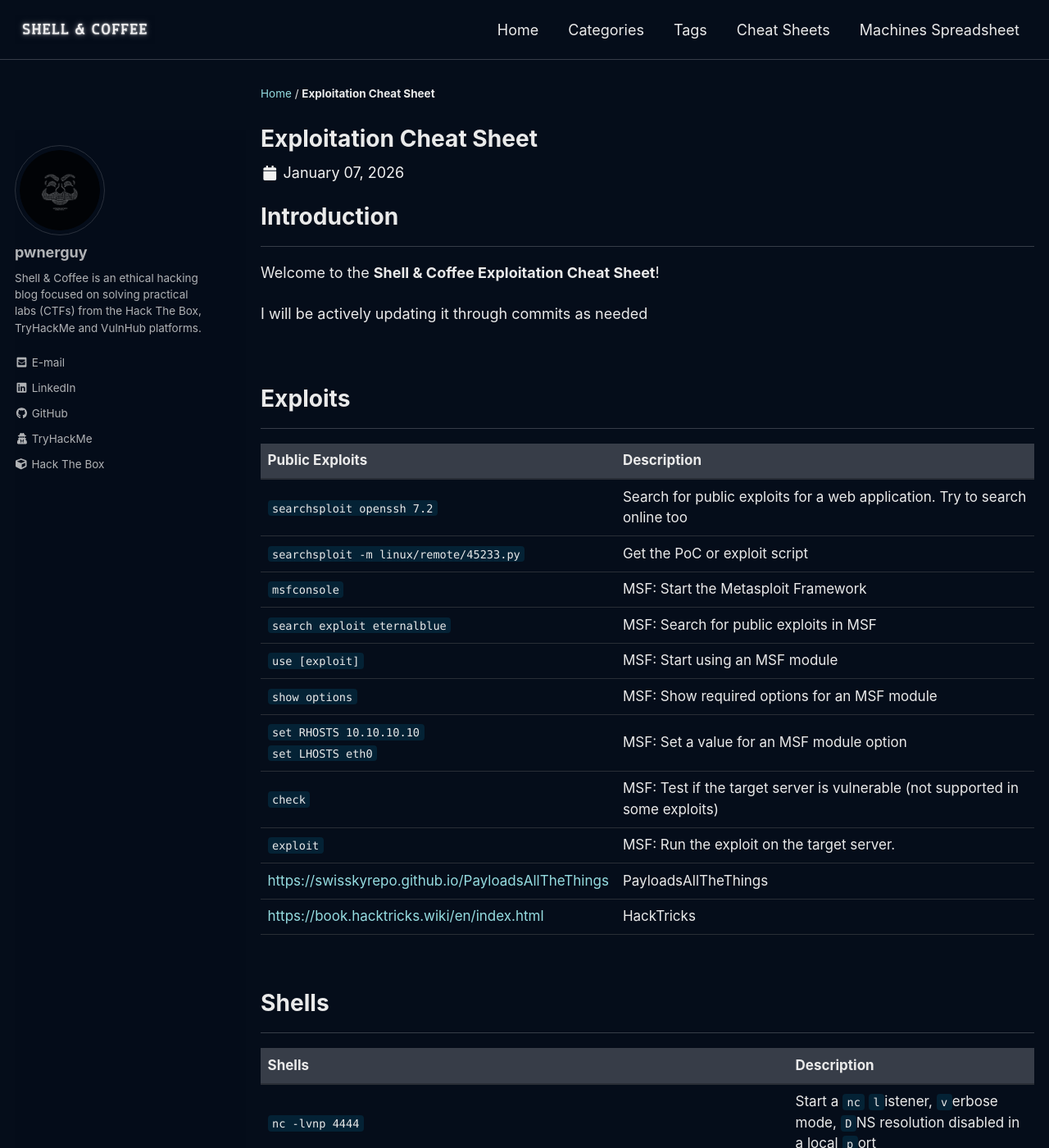
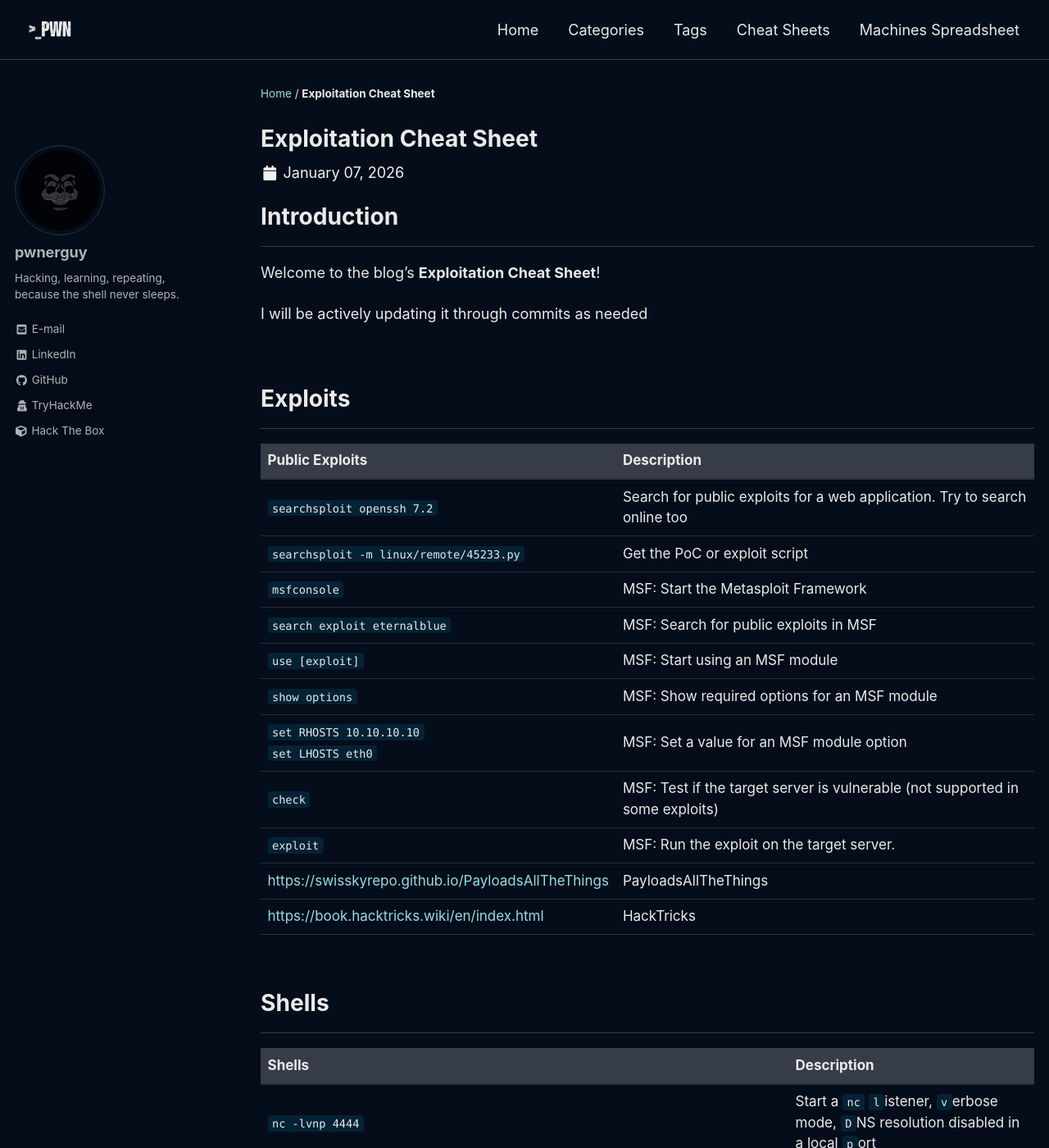
Before and after one commit to pwnerguy/pwnerguy.github.io, a Jekyll site: the page built from _posts/2026-01-25-exploitation-cheatsheet.md, in a window 1280 px wide and 1400 px high. Shown: the whole window at 82% size. Built offline with Jekyll 4.4.1, drawn with Linux system fonts in a browser that asks for light colours; cached includes are drawn as plain includes; a script that is not in the unit is left out; some of the changed text lies outside the part shown.

Commit message:
improvement: new name/logo

```diff
--- a/_config.yml
+++ b/_config.yml
@@ -16,10 +16,10 @@ minimal_mistakes_skin    : "haxor" # "haxor", "air", "aqua", "contrast", "dark",
 
 # Site Settings
 locale                   : "en-GB"
-title                    : "Shell & Coffee"
+title                    : "pwnerguy's shell stuff - hacking, learning, repeating"
 title_separator          : "-"
-name                     : "Shell & Coffee by pwnerguy"
-description              : "Shell & Coffee is an ethical hacking blog focused on solving practical labs (CTFs) from the Hack The Box, TryHackMe, and VulnHub platforms."
+name                     : "pwnerguy's shell stuff"
+description              : "Hacking, learning, repeating,<br>because the shell never sleeps."
 url                      : "https://pwnerguy.github.io" # the base hostname & protocol for your site e.g. "https://mmistakes.github.io"
 baseurl                  : "" # the subpath of your site, e.g. "/blog"
 repository               : "pwnerguy/pwnerguy.github.io" # GitHub username/repo-name e.g. "mmistakes/minimal-mistakes"
@@ -107,7 +107,7 @@ analytics:
 author:
   name             : "pwnerguy"
   avatar           : "/assets/images/pwnerguy.png"
-  bio              : "Shell & Coffee is an ethical hacking<br>blog focused on solving practical<br>labs (CTFs) from the Hack The Box,<br>TryHackMe and VulnHub platforms."
+  bio              : "Hacking, learning, repeating,<br>because the shell never sleeps."
   location         :
   profile          : true
   sticky           : false
--- a/_includes/footer.html
+++ b/_includes/footer.html
@@ -2,7 +2,7 @@
 
 <footer style="text-align:center; padding:10px 0; opacity:0.85;">
 
-  <p>© 2026 <strong>Shell & Coffee</strong> —
+  <p>© 2026 <strong>pwnerguy's shell stuff</strong> —
      <a href="https://opensource.org/licenses/MIT" target="_blank">MIT License</a>
   </p>
 
--- a/_posts/2026-01-25-exploitation-cheatsheet.md
+++ b/_posts/2026-01-25-exploitation-cheatsheet.md
@@ -15,7 +15,7 @@ tags:
 # Introduction
 -----
 
-Welcome to the **Shell & Coffee Exploitation Cheat Sheet**!
+Welcome to the blog's **Exploitation Cheat Sheet**!
 
 I will be actively updating it through commits as needed
 
--- a/_sass/minimal-mistakes/_masthead.scss
+++ b/_sass/minimal-mistakes/_masthead.scss
@@ -93,5 +93,5 @@ img[src="/assets/images/logo.png"] {
 
 img[src="/assets/images/logo.png"]:hover {
   opacity: 1;
-  filter: brightness(1.1);
+  filter: brightness(1.2);
 }
```
Also changed, not shown: _posts/2026-01-25-enumeration-cheatsheet.md (+39 -40 lines), 2026-01-07.md (deleted), assets/images/logo.png, 1 other file.
